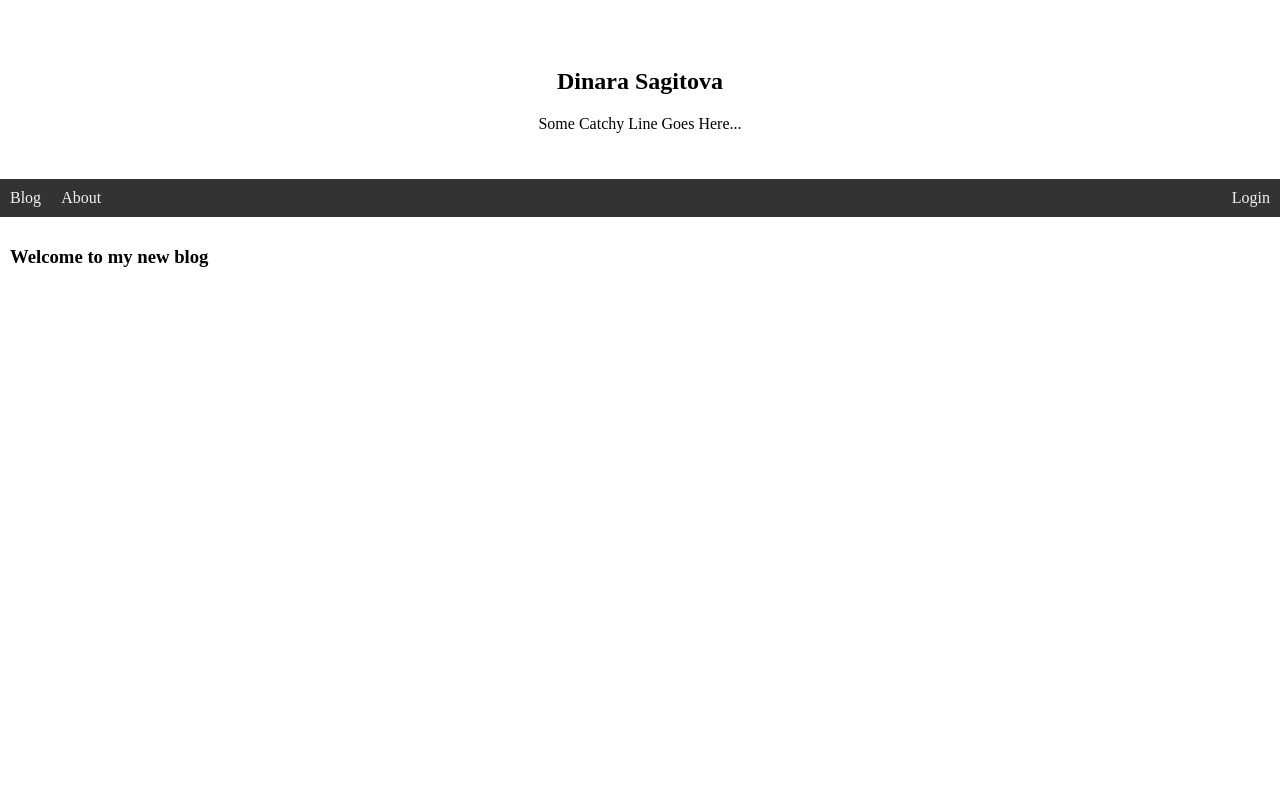
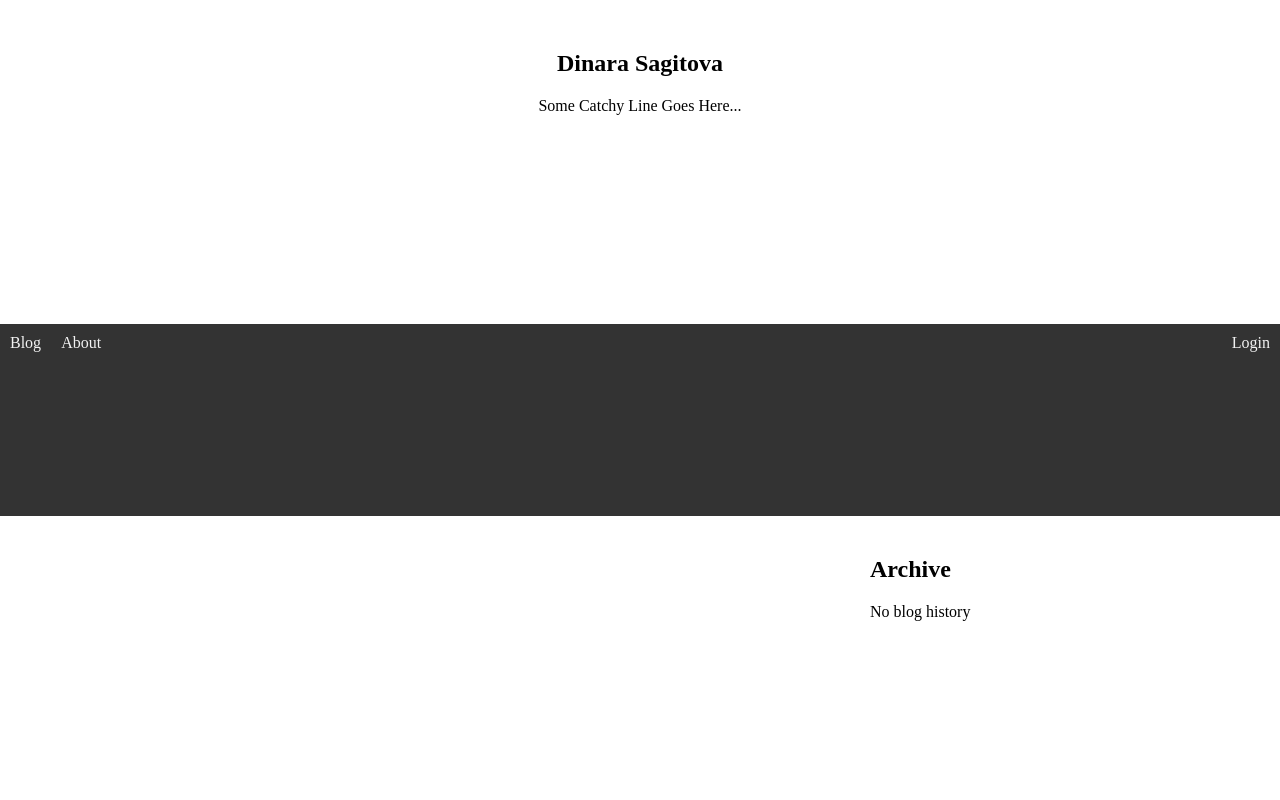
Before and after one commit to bmorrekyz/blog, a Django app: template templates/blog/index.html in a window 1280 px wide. Run offline with Django 3.2, Linux system fonts and the light colour scheme; the template is opened without the code that fills it, so the values that code supplies are empty.

Commit message:
added layout control and added aside section

```diff
--- /dev/null
+++ b/static/blog/css/layout.css
@@ -0,0 +1,41 @@
+/* mobile first */
+
+#main-container {
+    display: grid;
+    grid-template-columns: repeat(12, minmax(0,1fr));
+    grid-gap: 10px;
+    margin: 0 auto;
+    padding: 0 auto;
+}
+
+#header {
+  grid-column: 1 / 13;
+  grid-row: 1;
+}
+
+#navbar {
+    grid-column: 1 / 13;
+    grid-row: 2;
+}
+
+#content {
+    /* 12 cols on mobile, 9 on screen size > 785px */
+    grid-column: 2 / 12;
+    grid-row: 3;
+}
+
+#aside {
+    grid-column: 9 / 12;
+    grid-row: 3;
+    display: none;
+}
+
+#aside { display: none; }
+
+/* desktop view */
+@media screen and (min-width: 1000px) {
+
+  #content { grid-column: 2 / 9; }
+  #aside { display: block; }
+
+}
--- a/static/blog/css/template.css
+++ b/static/blog/css/template.css
@@ -1,55 +1,46 @@
-body {
-  margin: 0;
+* {
+  box-sizing: border-box;
 }
 
-.center {
+.header {
   padding: 30px;
   text-align: center;
 }
 
-#navbar {
+.navbar {
   overflow: hidden;
   background-color: #333;
 }
 
-#navbar a {
-  float: left;
+.nav-menu {
   display: block;
+  text-align: center;
+  text-decoration: none;
+  padding: 10px 10px;
   color: #f2f2f2;
-  text-align: center;
-  padding: 10px 10px;
-  text-decoration: none;
 }
 
-#navbar a.right {
-  float: right;
-  display: block;
-  color: #f2f2f2;
-  text-align: center;
-  padding: 10px 10px;
-  text-decoration: none;
-}
-
-#navbar a:hover {
+.nav-menu:hover {
   background-color: #ddd;
   color: black;
 }
 
-#navbar a.active {
+.nav-menu.active {
   background-color: #4CAF50;
   color: white;
 }
 
-.content {
-  padding: 10px;
-}
-
-.fixed {
+.fixed-top {
   position: fixed;
   top: 0;
   width: 100%;
 }
 
-.fixed + .content {
+/* .fixed-top + #content {
   padding-top: 50px;
-}
+} */
+
+.left { float: left; }
+.right { float: right; }
+.center { text-align: center; }
+.padded { padding: 10px; }
--- a/templates/blog/dashboard.html
+++ b/templates/blog/dashboard.html
@@ -6,8 +6,8 @@
 {% endblock %}
 
 {% block navbar %}
-  <a href="{% url 'index' %}">Blog</a>
-  <a href="{% url 'logout' %}" class="right">Logout</a>
+  <a href="{% url 'index' %}" class="nav-menu left">Blog</a>
+  <a href="{% url 'logout' %}" class="nav-menu right">Logout</a>
 {% endblock %}
 
 {% block content %}
--- a/templates/blog/index.html
+++ b/templates/blog/index.html
@@ -8,23 +8,33 @@
 
 {% block navbar %}
     {% if userIsLoggedIn %}
-      <a href="{% url 'dashboard' %}">Dashboard</a>
-      <a href="{% url 'logout' %}" class="right">Logout</a>
+      <a href="{% url 'dashboard' %}" class="nav-menu left">Dashboard</a>
+      <a href="{% url 'logout' %}" class="nav-menu right">Logout</a>
     {% else %}
-      <a href="{% url 'index' %}">Blog</a>
-      <a href="{% url 'index' %}">About</a>
-      <a href="{% url 'login' %}" class="right">Login</a>
+      <a href="{% url 'index' %}" class="nav-menu left">Blog</a>
+      <a href="{% url 'index' %}" class="nav-menu left">About</a>
+      <a href="{% url 'login' %}" class="nav-menu right">Login</a>
     {% endif %}
 {% endblock %}
 
 {% block content %}
 
-<h3>Welcome to my new blog</h3>
 {% for entry in blog_list %}
-    <p>
-    {{ entry.body|apply_markup:entry.markup }}
-    </p>
-    <hr>
+  <h2>{{ entry.title }}</h2>
+  <h5>{{ entry.created }}</h5>
+  <p>{{ entry.body|apply_markup:entry.markup }}</p>
+  <br><br><br>
 {% endfor %}
 
 {% endblock %}
+
+{% block aside %}
+  <h2>Archive</h2>
+  {% if blog_list %}
+    {% for blog in blog_list %}
+        <p>{{ blog.title }} </p>
+    {% endfor %}
+  {% else %}
+      <p>No blog history</p>
+  {% endif %}
+{% endblock %}
--- a/templates/blog/template.html
+++ b/templates/blog/template.html
@@ -5,43 +5,47 @@
 <head>
 	<meta name="viewport" content="width=device-width, initial-scale=1">
 
+	<link rel="stylesheet" type="text/css" href="{% static 'blog/css/layout.css' %}">
 	<link rel="stylesheet" type="text/css" href="{% static 'blog/css/template.css' %}">
+
 	<script
 				  src="https://code.jquery.com/jquery-3.3.1.min.js"
 				  integrity="sha256-FgpCb/KJQlLNfOu91ta32o/NMZxltwRo8QtmkMRdAu8="
 				  crossorigin="anonymous"></script>
 
 	{% block head_extra %}{% endblock %}
+</head>
 
-</head>
-<body>
+<body id="main-container">
 
-<div id="header" class="center">
+	<header id="header" class="header">
 	  {% block header %}{% endblock %}
-</div>
+	</header>
 
-<div id="navbar">
+	<navbar id="navbar" class="navbar">
 			{% block navbar %}{% endblock %}
-</div>
+	</navbar>
 
-<div id="content" class="content">
+	<article id="content" class="padded">
 	  {% block content %}{% endblock %}
-</div>
+	</article>
+
+	<aside id="aside" class="padded">
+	 {% block aside %}{% endblock %}
+	</aside>
 
 <script>
 
 $(document).ready(function() {
 
-  // shrink navbar onscroll
+  // hide navbar onscroll
   let topOffset = $('#navbar')['0']['offsetTop'];
   window.onscroll = () => {
     let el = $('#navbar');
-    (window.pageYOffset >= topOffset) ? el.addClass("fixed") : el.removeClass("fixed");
+    (window.pageYOffset >= topOffset) ? el.addClass("fixed-top") : el.removeClass("fixed-top");
   };
 
-
 });
-
 
 </script>
 
```
Also changed, not shown: templates/blog/login.html (+14 -3 lines). Lines whose indentation alone changed are shown as unchanged.
